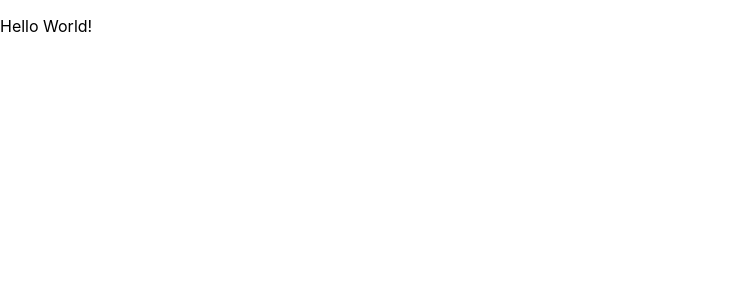
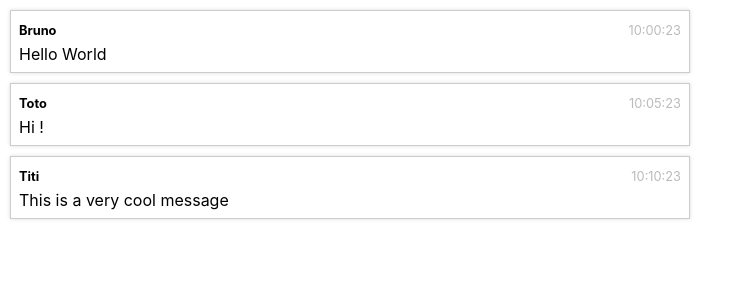
Before and after one commit to brunomartinez-lmi/demo-react, a React (Create React App) app: page / in a window 1280 px wide. Shown: the top 300 px of the page, without its empty margins (0-753 px from the left). Built offline with nearby package versions, Linux system fonts and the light colour scheme.

Commit message:
Add message components

```diff
--- a/src/App.css
+++ b/src/App.css
@@ -1,3 +1,3 @@
 .App {
-    width: 700px;
+  width: 700px;
 }
--- a/src/App.js
+++ b/src/App.js
@@ -1,11 +1,15 @@
-import React from 'react'
+import React from 'react';
+import './App.css';
+import Message from './components/Message/Message'
 
 const App = () => {
-    return (
-        <div className="App">
-            <p>Hello World!</p>
-        </div>
-    )
+  return (
+    <div className="App">
+      <Message author="Bruno" time="10:00:23">Hello World</Message>
+      <Message author="Toto" time="10:05:23">Hi !</Message>
+      <Message author="Titi" time="10:10:23">This is a very cool message</Message>
+    </div>
+  );
 }
 
-export default App
+export default App;
--- /dev/null
+++ b/src/components/Message/Message.css
@@ -0,0 +1,30 @@
+.Message {
+    padding: 8px;
+    margin: 10px;
+    border: 1px solid #ccc;
+    box-shadow: 0 0 4px #ddd;
+}
+
+.Name {
+    display: inline-block;
+    text-align: left;
+    margin: 0;
+    width: 50%;
+    font-weight: bold;
+    font-size: 0.8em;
+}
+
+.Time {
+    display: inline-block;
+    text-align: right;
+    margin: 0;
+    width: 50%;
+    color: #bbb;
+    font-size: 0.8em;
+}
+
+.Text {
+    padding-top: 5px;
+    margin: 0;
+    text-align: left;
+}
--- /dev/null
+++ b/src/components/Message/Message.js
@@ -0,0 +1,14 @@
+import React from 'react'
+import './Message.css'
+
+const Message = (props) => {
+    return (
+        <div className="Message">
+            <p className="Name">{props.author}</p>
+            <p className="Time">{props.time}</p>
+            <p className="Text">{props.children}</p>
+        </div>
+    )
+}
+
+export default Message
```
